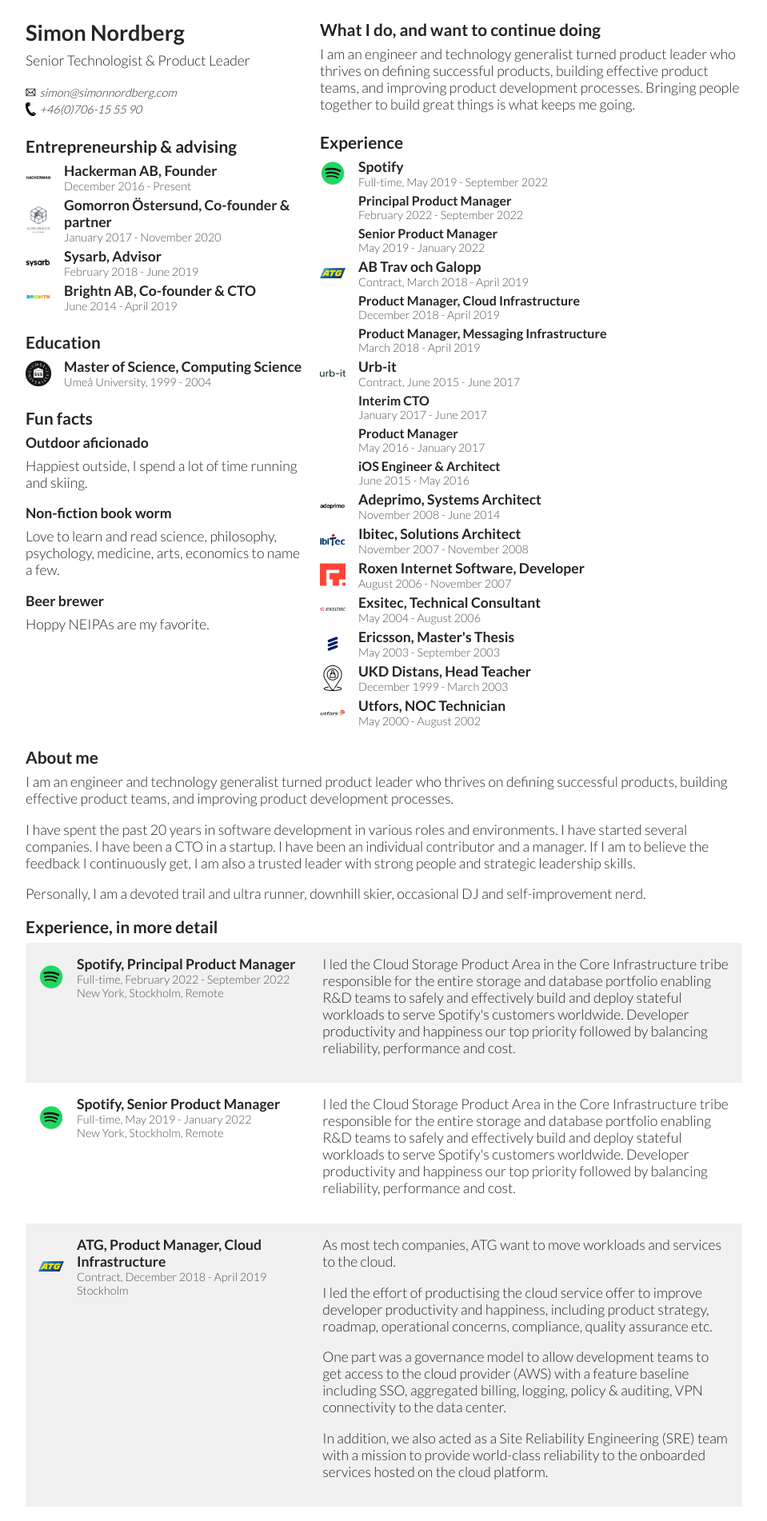
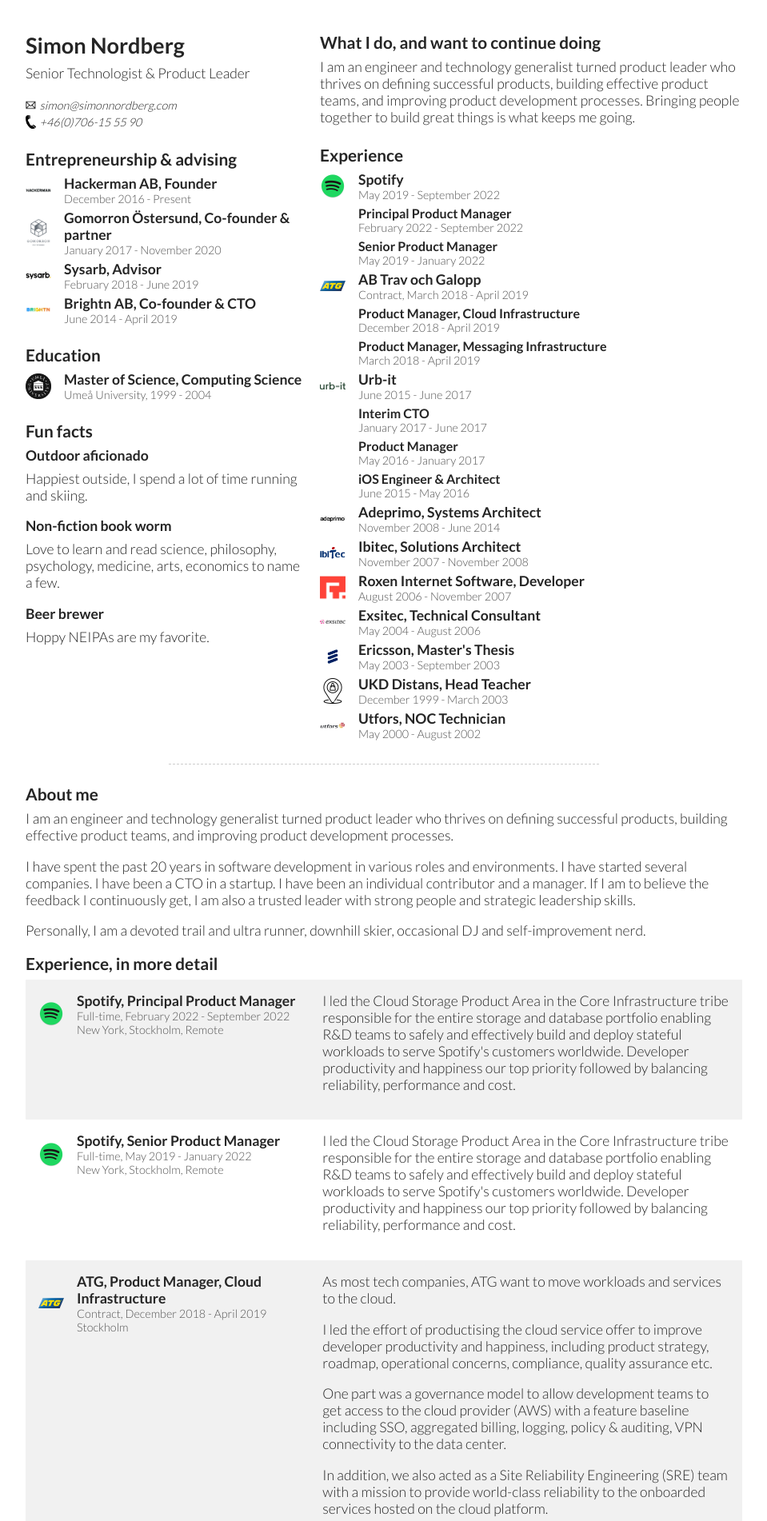
Before and after one commit to simonnordberg/simonnordberg.github.io, a Jekyll site: the page built from resume.md, in a window 1280 px wide. Shown: the top 1902 px of the page at 80% size, without its empty margins (160-1119 px from the left). Built offline with Jekyll 4.4.1, drawn with Linux system fonts in a browser that asks for light colours; our own code applies the rules of GitHub Pages for plain Markdown files.

Commit message:
Horizontal divider

```diff
--- a/assets/css/style.scss
+++ b/assets/css/style.scss
@@ -89,6 +89,13 @@ pre {
   font-size: 0.9rem;
 }
 
+hr {
+  width: 60%;
+  margin: 1.5rem auto;
+  border: 0;
+  border-bottom: 1px dashed #ccc;
+}
+
 body > header {
   width: 100%;
   margin: 2rem 0;
@@ -116,6 +123,7 @@ body > header {
 main {
   margin: 0 auto;
   max-width: 56rem;
+  padding: 1rem;
 }
 
 footer {
@@ -267,6 +275,11 @@ body.resume {
     background-position: left center;
     background-size: 0.8rem;
     background-origin: border-box;
+
+    @media print {
+      padding-left: 1.0rem;
+      background-size: 0.7rem;
+    }
   }
 
   address .email {
@@ -289,10 +302,11 @@ body.resume {
     -webkit-print-color-adjust: exact !important;
     color-adjust: exact !important;
     print-color-adjust: exact !important;
+    font-size: 96%;
   }
 
-  body > header,
-   body > footer {
+  hr {
+    display: none;
   }
 
   main {
@@ -301,6 +315,10 @@ body.resume {
 
   .about {
     page-break-before: always;
+  }
+
+  .grid-container {
+    page-break-inside: avoid;
   }
 }
 
@@ -322,7 +340,7 @@ body.resume {
 }
 
 .grid-item > div {
-  margin: 1.5rem 0;
+  margin-top: 1.5rem;
 }
 
 @media only screen and (max-width: 800px) {
--- a/resume.md
+++ b/resume.md
@@ -100,7 +100,7 @@ class: resume
           <article class="experience spotify">
             <header>
               <h3>Spotify</h3>
-              <time>Full-time, May 2019 - September 2022</time>
+              <time>May 2019 - September 2022</time>
             </header>
             <section>
               <ul>
@@ -156,7 +156,7 @@ class: resume
           <article class="experience urb-it">
             <header>
               <h3>Urb-it</h3>
-              <time>Contract, June 2015 - June 2017</time>
+              <time>June 2015 - June 2017</time>
             </header>
             <section>
               <ul>
@@ -248,6 +248,8 @@ class: resume
     </div>
   </div>
 </div>
+
+<hr/>
 
 <div class="about">
   <h2>About me</h2>
```
